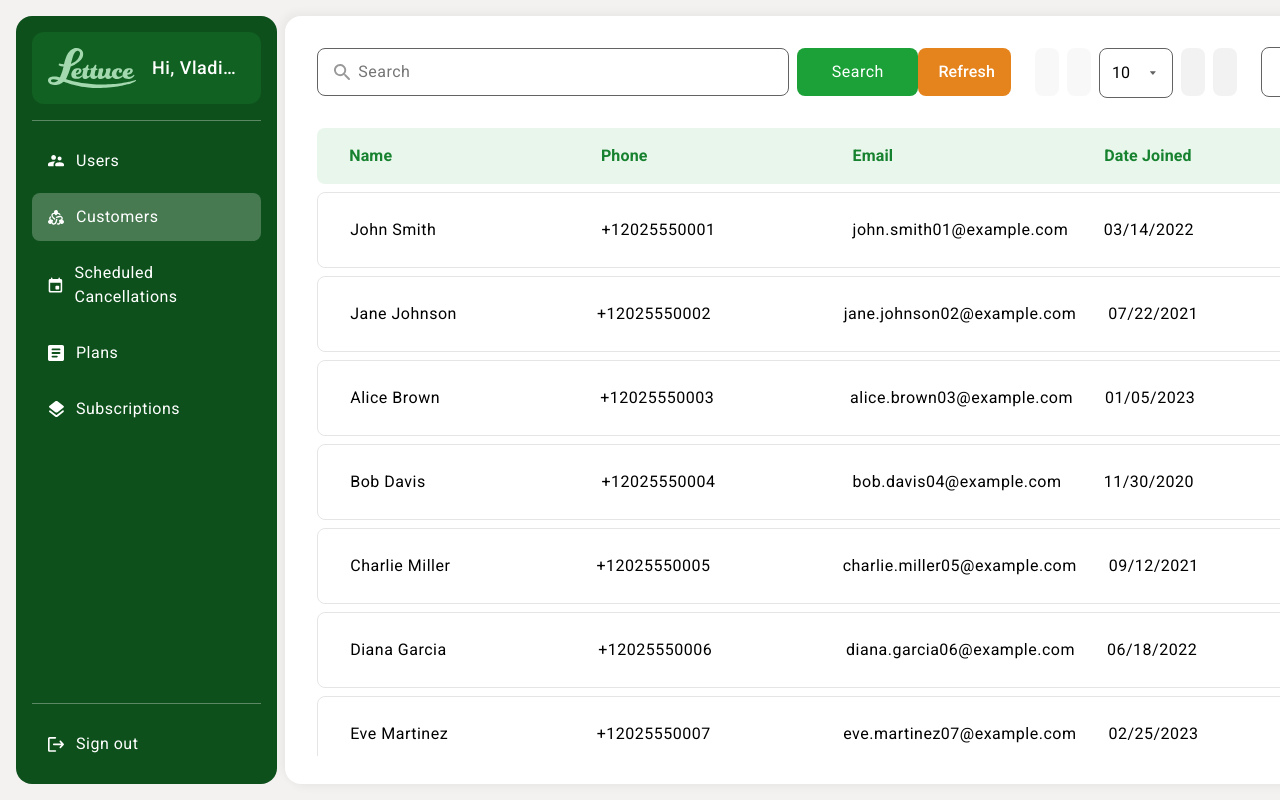
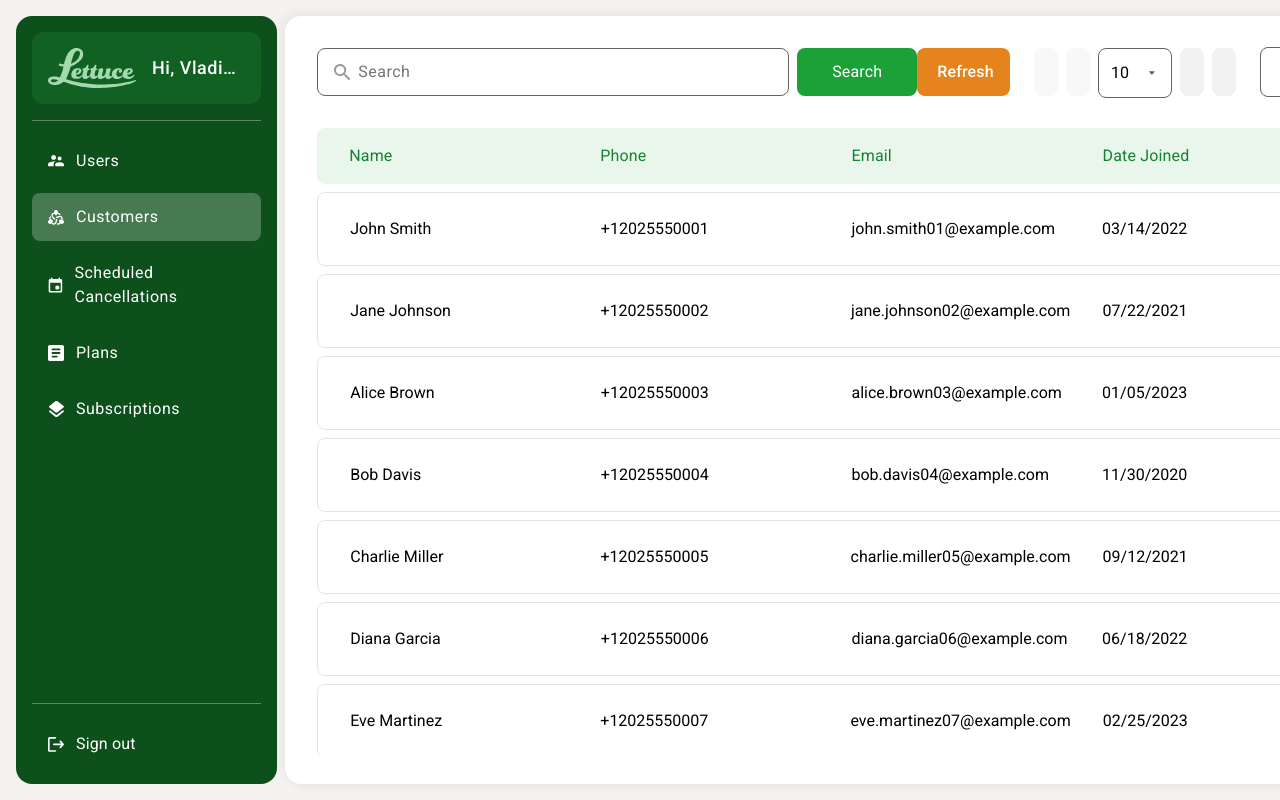
Before and after one commit to VladimirM05/lettuce, a React (Vite) app: page /admin/customers in a window 1280 px wide. Shown: the top 800 px of the page. Built offline with nearby package versions, Linux system fonts and the light colour scheme.

Commit message:
Formatted the code

```diff
--- a/src/shared/styles/mixins/_fonts.scss
+++ b/src/shared/styles/mixins/_fonts.scss
@@ -1,6 +1,6 @@
 @mixin font-regular {
+  font-weight: 400;
   line-height: 24px;
-  letter-spacing: 0.5px;
 }
 
 @mixin font-medium {
--- a/src/widgets/sidebar/ui/Sidebar.module.scss
+++ b/src/widgets/sidebar/ui/Sidebar.module.scss
@@ -62,6 +62,7 @@
 
 .footerSignoutButtonText {
   @include fonts.font-regular;
+  letter-spacing: 0.15px;
 }
 
 .divider {
--- a/src/widgets/table/model/hooks/useScrollToTop.ts
+++ b/src/widgets/table/model/hooks/useScrollToTop.ts
@@ -1,7 +1,6 @@
-import * as React from 'react'
-import { useEffect, useState } from 'react'
+import { type RefObject, useEffect, useState } from 'react'
 
-export const useScrollToTop = <G extends HTMLElement>(ref: React.RefObject<G | null>) => {
+export const useScrollToTop = <T extends HTMLElement>(ref: RefObject<T | null>) => {
   const [visible, setVisible] = useState<boolean>(false)
 
   useEffect(() => {
--- a/src/widgets/table/model/hooks/useSearch.ts
+++ b/src/widgets/table/model/hooks/useSearch.ts
@@ -1,16 +1,16 @@
-import type { TableColumn } from "@/widgets/table/model/TableColumn"
+import type { TableColumn } from '@/shared/types/TableColumn.ts'
 
-export const useSearch = <G>(columns: TableColumn[], data: G[], searchQuery: string) => {
+export const useSearch = <T>(columns: TableColumn[], data: T[], searchQuery: string) => {
   const query: string = searchQuery.toLowerCase()
 
   const filteredData = data.filter((row) =>
     columns.some((column) => {
       if (!column.searchable) return false
 
-      const key = column.key as keyof G
+      const key = column.key as keyof T
       const value = row[key]
 
-      return typeof value === "string" && value.toLowerCase().includes(query)
+      return typeof value === 'string' && value.toLowerCase().includes(query)
     }),
   )
 
--- a/src/widgets/table/ui/Search.module.scss
+++ b/src/widgets/table/ui/Search.module.scss
@@ -8,13 +8,15 @@
 }
 
 .searchButton {
+  width: 120px;
   background-color: colors.$color-btn-primary;
   border-radius: 8px;
   cursor: pointer;
   transition: background-color ease-out 0.2s;
   color: colors.$color-text-inverse;
-  padding: 12px 34.5px;
+  padding: 12px 0;
   @include fonts.font-regular;
+  letter-spacing: 0.15px;
 
   &:hover {
     background-color: color.adjust(colors.$color-btn-primary, $lightness: -10%);
--- a/src/widgets/table/ui/Table.tsx
+++ b/src/widgets/table/ui/Table.tsx
@@ -1,7 +1,7 @@
 import { useRef, useState } from 'react'
 import clsx from 'clsx'
 
-import type { TableColumn } from '@/widgets/table/model/TableColumn'
+import type { TableColumn } from '@/shared/types/TableColumn.ts'
 
 import { useScrollToTop } from '@/widgets/table/model/hooks/useScrollToTop'
 import { useSearch } from '@/widgets/table/model/hooks/useSearch'
--- a/src/widgets/table/ui/TableBody.module.scss
+++ b/src/widgets/table/ui/TableBody.module.scss
@@ -17,12 +17,14 @@
 }
 
 .tableBodyRow {
+  min-height: 74px;
   border: 1px solid colors.$color-border-muted;
   border-radius: 8px;
   gap: 32px;
-  padding: 25px 32px;
+  padding: 0 32px;
   transition: border-color ease-out 0.2s;
   display: grid;
+  align-items: center;
   cursor: pointer;
 
   &:hover {
--- a/src/widgets/table/ui/TableBody.tsx
+++ b/src/widgets/table/ui/TableBody.tsx
@@ -1,5 +1,5 @@
 import { forwardRef, type ReactNode, type Ref } from 'react'
-import type { TableColumn } from '@/widgets/table/model/TableColumn'
+import type { TableColumn } from '@/shared/types/TableColumn.ts'
 import NoResults from '../assets/no-results.svg?react'
 import styles from './TableBody.module.scss'
 
--- a/src/widgets/table/ui/TableHeader.module.scss
+++ b/src/widgets/table/ui/TableHeader.module.scss
@@ -1,16 +1,17 @@
 @use '@/shared/assets/abstracts/color-semantic' as colors;
 @use "@/shared/styles/mixins/fonts" as fonts;
 
-.adminTableHeader {
+.tableHeader {
   background-color: colors.$color-table-bg;
   border-radius: 8px;
   padding: 16px 32px;
   display: grid;
   gap: 32px;
   margin-bottom: 8px;
-  @include fonts.font-medium;
 }
 
-.adminTableHeaderColumn {
+.tableHeaderColumn {
   color: colors.$color-text-on-primary;
+  @include fonts.font-regular;
+  letter-spacing: 0.15px;
 }
--- a/src/widgets/table/ui/TableHeader.tsx
+++ b/src/widgets/table/ui/TableHeader.tsx
@@ -1,5 +1,5 @@
-import type { TableColumn } from "@/widgets/table/model/TableColumn"
-import styles from "./TableHeader.module.scss"
+import type { TableColumn } from '@/shared/types/TableColumn.ts'
+import styles from './TableHeader.module.scss'
 
 interface TableHeaderProps {
   columns: TableColumn[]
@@ -7,10 +7,10 @@ interface TableHeaderProps {
 
 export const TableHeader = ({ columns }: TableHeaderProps) => {
   return (
-    <thead className={styles.adminTableHeader} style={{ gridTemplateColumns: `repeat(${columns?.length}, 1fr)` }}>
+    <thead className={styles.tableHeader} style={{ gridTemplateColumns: `repeat(${columns?.length}, 1fr)` }}>
       {columns.map((column) => (
-        <tr className={styles.adminTableHeaderRow} key={column.key}>
-          <th className={styles.adminTableHeaderColumn}>{column.title}</th>
+        <tr className={styles.tableHeaderRow} key={column.key}>
+          <th className={styles.tableHeaderColumn}>{column.title}</th>
         </tr>
       ))}
     </thead>
```
Also changed, not shown: src/pages/customers/ui/Customers.tsx (+7 -7 lines), src/shared/types/TableColumn.ts (renamed from src/widgets/table/model/TableColumn.ts).
